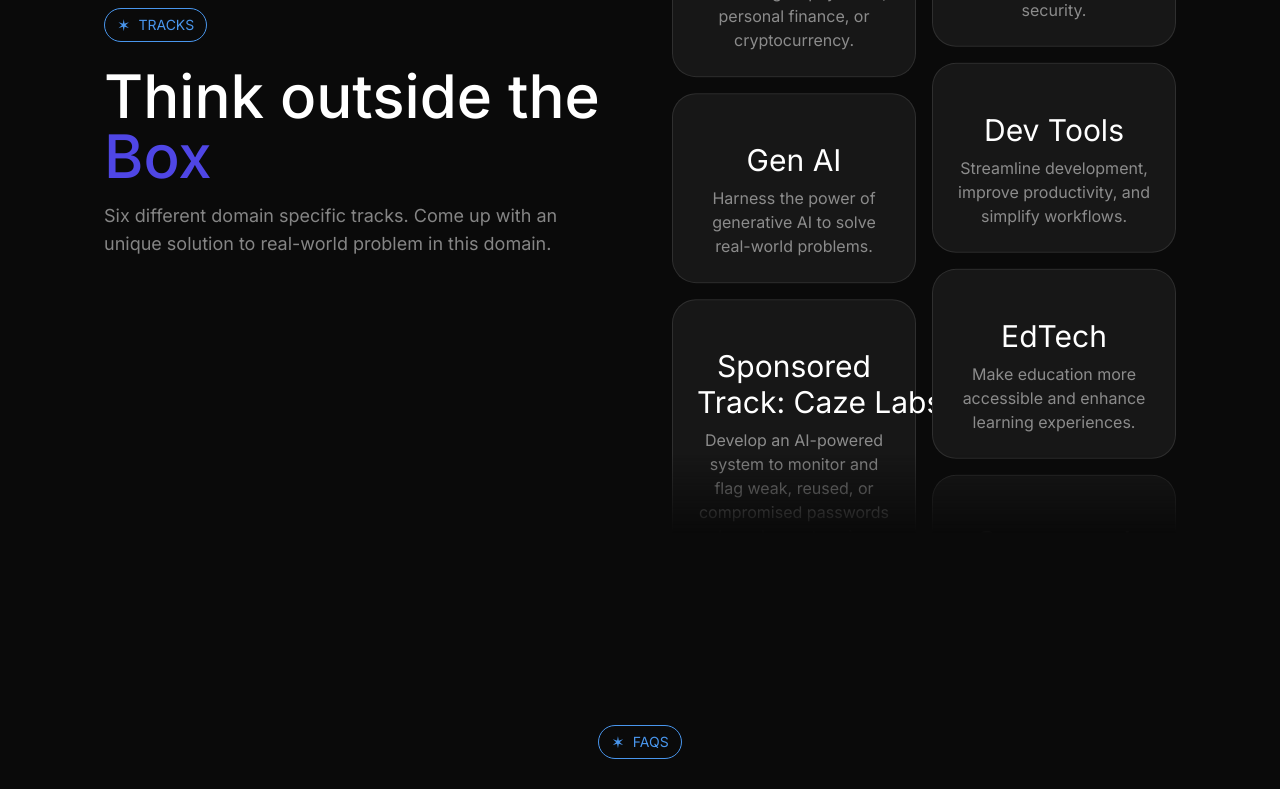
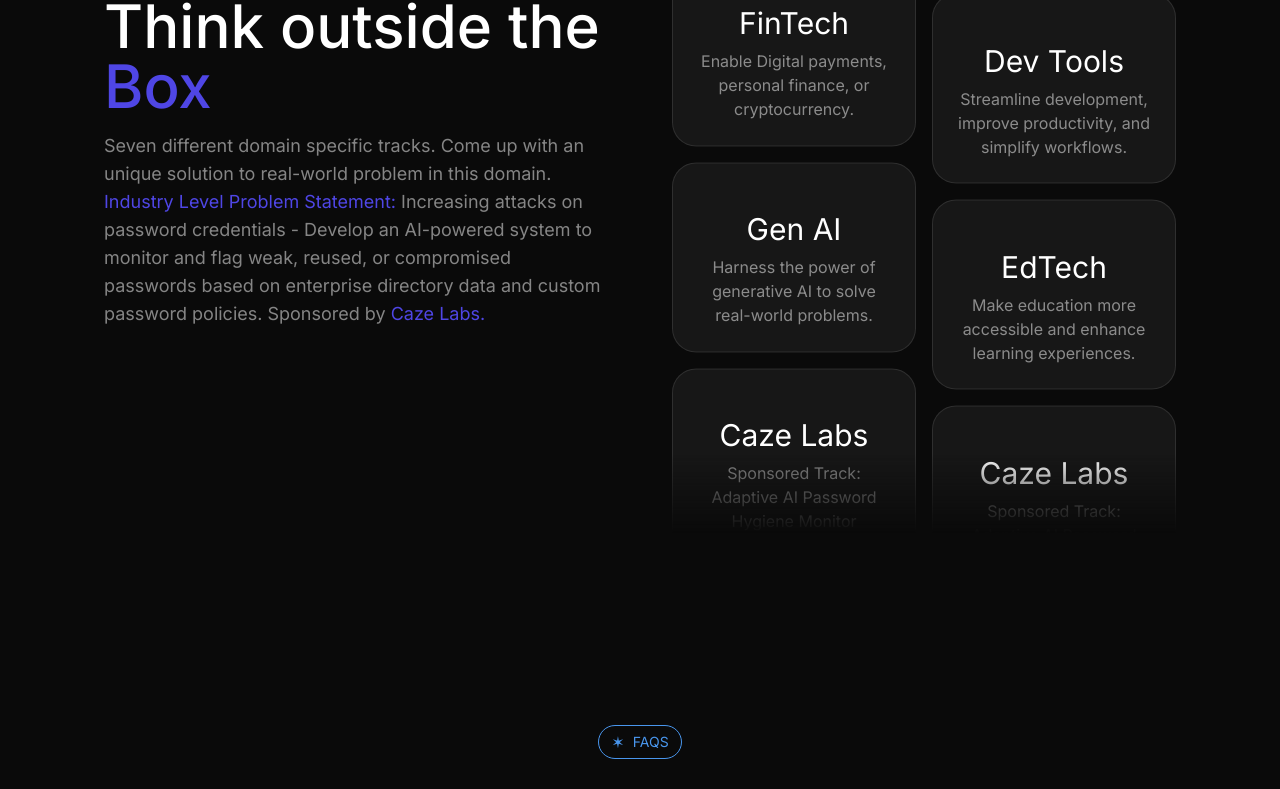
Before and after one commit to DennisPhilip/NexGen-2.0, a Next.js app: page / in a window 1280 px wide. Shown: the part 2960-3749 px from the top of the page. Built offline with nearby package versions, Linux system fonts and the light colour scheme.

Commit message:
changed sponsor styling

```diff
--- a/src/sections/Tracks.tsx
+++ b/src/sections/Tracks.tsx
@@ -8,7 +8,7 @@
     { name: "Open Innovation", icon: "logo.svg", description: "Innovate your own creative solution to an existing problem." },
     { name: "FinTech", icon: "logo.svg", description: "Enable Digital payments, personal finance, or cryptocurrency." },
     { name: "Gen AI", icon: "logo.svg", description: "Harness the power of generative AI to solve real-world problems." },
-    { name: "Sponsored Track: Caze Labs", icon: "logo.svg", description: "Develop an AI-powered system to monitor and flag weak, reused, or compromised passwords based on enterprise directory data and custom password policies." },
+    { name: "Caze Labs", icon: "logo.svg", description: "Sponsored Track: Adaptive AI Password Hygiene Monitor" },
 ];
 
 export type TracksType = typeof tracks;
@@ -22,7 +22,9 @@
                         <Tag>Tracks</Tag>
                         <h2 className="text-6xl font-medium mt-6">Think outside the <span className="text-indigo-600">Box</span> </h2>
                         <p className="text-white/50 mt-4 text-lg">
-                            Six different domain specific tracks. Come up with an unique solution to real-world problem in this domain.
+                            Seven different domain specific tracks. Come up with an unique solution to real-world problem in this domain. <br />
+                           <span className="text-indigo-600">Industry Level Problem Statement: </span> Increasing attacks on password credentials - Develop an AI-powered system to monitor and flag weak, reused, or compromised passwords based on enterprise directory data and custom password policies.
+                           Sponsored by <span className="text-indigo-600">Caze Labs.</span>
                         </p>
                     </div>
                     <div>
```
